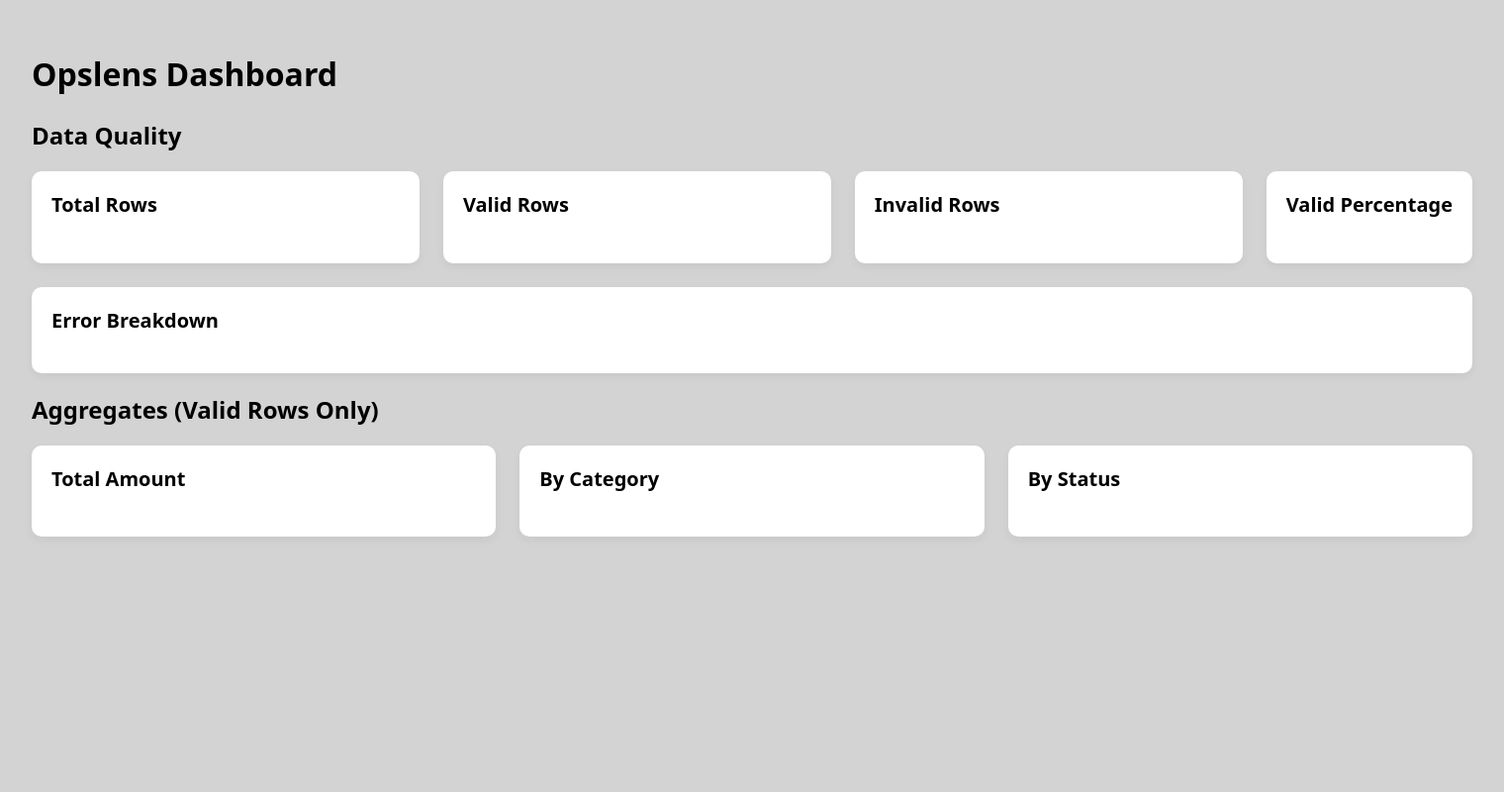
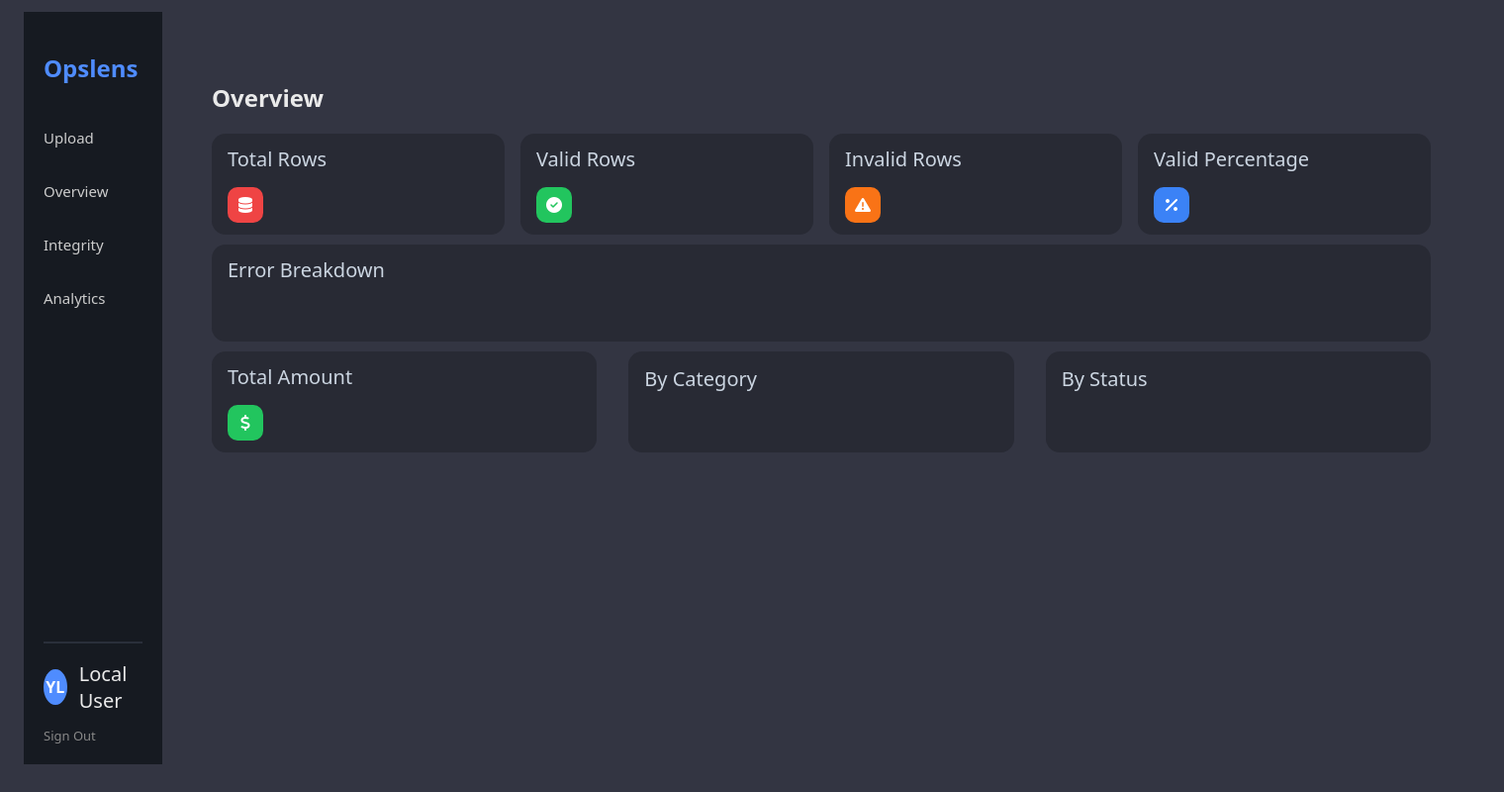
Before and after one commit to Youssif-AB/opslens, a Flask app: template app/templates/dashboard.html in a window 1520 px wide. Shown: the whole page at 99% size. Run offline with Flask 3, Linux system fonts and the light colour scheme; the template is opened without the code that fills it, so the values that code supplies are empty.

Commit message:
improved overview layout, including addition of a sidebar

```diff
--- a/app/routes.py
+++ b/app/routes.py
@@ -15,7 +15,7 @@ def valid_amount(value):
 
 def valid_timestamp(time):
     try:
-        datetime.fromisoformat(time)
+        datetime.fromisoformat(time.replace(" ", "T"))
         return True
     except:
         return False
@@ -127,7 +127,7 @@ def index():
             status_counts = status_counts
             )
 
-    return render_template("base.html")
+    return render_template("upload.html")
 
 @app.route("/health")
 def health():
--- a/app/static/styles.css
+++ b/app/static/styles.css
@@ -1,38 +1,183 @@
 body {
     font-family: system-ui, sans-serif;
-    background: #D3D3D3;
+    background: #333542;
     margin: 0;
-    padding: 2rem;
+    padding: 0.75rem 1.5rem;
+
+    color: #eaeaea
+}
+
+.app {
+    display: flex;
+    min-height: 95vh;
+}
+
+.sidebar {
+    width: 250px;
+    background: #161a21;
+    padding: 20px;
+    display: flex;
+    flex-direction: column;
+    justify-content: space-between;
+}
+
+.sidebar-top {
+    display: flex;
+    flex-direction: column;
+}
+
+.sidebar-bottom {
+    border-top: 2px solid #2a2f3a;
+    padding-top: 10px
+}
+
+.sidebar .logo {
+    color: #4f8cff;
+    margin-bottom: 30px
+}
+
+.sidebar nav a {
+    display: block;
+    color: #ccc;
+    text-decoration: none;
+    padding: 14px 0;
+    margin-bottom: 6px;
+    font-size: 15px;
+}
+
+.sidebar nav a:last-child {
+    margin-bottom: 0;
+}
+
+.sidebar nav a:hover{
+    color: white;
+}
+
+.content {
+    flex: 1;
+    padding: 50px;
 }
 
 h1 {
     margin-bottom: 1.5rem;
 }
 
-.grid {
+.grid-top {
+    display: grid;
+    grid-template-columns: repeat(4, 1fr);
+    gap: 1rem;
+    margin-bottom: 10px;
+}
+
+.grid-bottom {
     display: grid;
     grid-template-columns: repeat(3, 1fr);
-    gap: 1.5rem;
+    gap: 2rem;
+    margin-top: 10px;
 }
 
 .card {
-    background: white;
-    padding: 1.25rem;
-    border-radius: 10px;
-    box-shadow: 0 4px 10px rgba(0, 0, 0, 0.05);
+    background: #282A34;
+    border-radius: 14px;
+    padding: 12px 16px;
+    display: flex;
+    flex-direction: column;
+    justify-content: center;
 }
 
-.card h3 {
-    margin-top: 0;
+
+.card-header h3 {
+    margin: 0;
     font-size: 1.25rem;
-    color: #000000;
+    font-weight: 500;
+    color: #cbd5e1;
+    margin-bottom: 15px;
 }
 
-.card p {
-    font-size: 1.6rem;
-    font-weight: bold;
+
+.card-body p {
+    margin: 0;
+    font-size: 1.5rem;
+    font-weight: 700;
+}
+
+
+.card-body li{
+    color: #000000
 }
 
 .card.wide{
-    grid-column: span 4;
+    width: 1200px;
 }
+
+.card.wide li {
+    color: #000000
+}
+
+.card-body {
+    display: flex;
+    align-items: center;
+    gap: 12px;
+    padding: 0;
+}
+
+
+.account-info {
+  display: flex;
+  align-items: center;
+  gap: 12px;
+  cursor: pointer;
+  margin-top: 7px;
+}
+
+.avatar {
+  width: 36px;
+  height: 36px;
+  background: #4f8cff;
+  color: white;
+  border-radius: 50%;
+  display: flex;
+  align-items: center;
+  justify-content: center;
+  font-weight: bold;
+}
+
+.account-info .name {
+  font-size: 20px;
+}
+
+ .switch {
+  font-size: 13px;
+  color: #888;
+  margin-top: 13px;
+}
+
+
+/* icon base */
+.icon {
+    width: 36px;
+    height: 36px;
+    border-radius: 10px;
+    display: flex;
+    align-items: center;
+    justify-content: center;
+    color: white;
+
+}
+
+/* semantic colors */
+.icon.red {
+  background: #ef4444;
+}
+
+.icon.blue {
+  background: #3b82f6;
+}
+
+.icon.green {
+  background: #22c55e;
+}
+
+.icon.orange {
+  background: #f97316;
+}
--- a/app/templates/dashboard.html
+++ b/app/templates/dashboard.html
@@ -1,39 +1,57 @@
-<!DOCTYPE html>
-<html>
-    <head>
-        <title> Opslens Dashboard</title>
-        <link rel="stylesheet" href="{{ url_for('static', filename='styles.css') }}">
+{% extends "layout.html" %}
 
-    </head>
+{% block content %}
 
-    <body>
-        <h1>Opslens Dashboard</h1>
+    <h2>Overview</h2>
 
-        <h2>Data Quality</h2>
+    <div class = "grid-top">
 
-        <div class = "grid">
-            <div class = "card">
+        <div class ="card">
+            <div class = "card-header">
                 <h3>Total Rows</h3>
+            </div>
+            <div class="card-body">
+                <i class="fa-solid fa-database icon red"></i>
                 <p>{{ total_rows }}</p>
             </div>
+        </div>
 
-            <div class = "card">
+        <div class ="card">
+            <div class = "card-header">
                 <h3>Valid Rows</h3>
+            </div>
+            <div class="card-body">
+                <i class="fa-solid fa-circle-check icon green"></i>
                 <p>{{ valid_rows }}</p>
             </div>
+        </div>
 
-            <div class = "card">
+        <div class ="card">
+            <div class = "card-header">
                 <h3>Invalid Rows</h3>
+            </div>
+            <div class="card-body">
+                <i class="fa-solid fa-triangle-exclamation icon orange"></i>
                 <p>{{ invalid_rows }}</p>
             </div>
+        </div>
 
-            <div class = "card">
+        <div class ="card">
+            <div class = "card-header">
                 <h3>Valid Percentage</h3>
+            </div>
+            <div class="card-body">
+                <i class="fa-solid fa-percent icon blue"></i>
                 <p>{{ valid_pct }}</p>
             </div>
+        </div>
+    </div>
 
-            <div class = "card wide">
+    <div class ="card wide">
+        <div class = "card-header">
             <h3>Error Breakdown</h3>
+        </div>
+        <div class="card-body">
             <ul>
             {% for err, count in error_counts.items() %}
             <li>{{ err }}: {{ count }}</li>
@@ -42,25 +60,37 @@
         </div>
     </div>
 
-        <h2> Aggregates (Valid Rows Only)</h2>
+    <div class = grid-bottom>
 
-        <div class = "grid">
-            <div class = "card">
+        <div class ="card">
+            <div class = "card-header">
                 <h3>Total Amount</h3>
+            </div>
+            <div class="card-body">
+                <i class="fa-solid fa-dollar-sign icon green"></i>
                 <p>{{ total_amount }}</p>
             </div>
+        </div>
 
-            <div class="card">
+        <div class ="card">
+            <div class = "card-header">
                 <h3>By Category</h3>
+            </div>
+            <div class="card-body">
                 <ul>
                 {% for cat, count in category_counts.items() %}
                 <li>{{ cat }}: {{ count }}</li>
                 {% endfor %}
                 </ul>
             </div>
+        </div>
 
-            <div class = "card">
+
+        <div class ="card">
+            <div class = "card-header">
                 <h3>By Status</h3>
+            </div>
+            <div class="card-body">
                 <ul>
                     {% for status, count in status_counts.items() %}
                     <li>{{ status }}: {{ count }}</li>
@@ -68,6 +98,7 @@
                 </ul>
             </div>
         </div>
+    </div>
 
-    </body>
-</html>
+
+{% endblock %}
--- /dev/null
+++ b/app/templates/layout.html
@@ -0,0 +1,43 @@
+<!DOCTYPE html>
+<html>
+    <head>
+        <title>Opslens</title>
+        <link
+            rel="stylesheet"
+            href="https://cdnjs.cloudflare.com/ajax/libs/font-awesome/6.5.0/css/all.min.css"
+        />
+
+    </head>
+    <link rel="stylesheet" href="{{ url_for('static', filename='styles.css') }}">
+
+    <body>
+        <div class = "app">
+        <!--Side bar-->
+        <aside class = "sidebar">
+
+            <div class = "sidebar-top">
+                <h2 class = "logo">Opslens</h2>
+                <nav>
+                    <a href="/">Upload</a>
+                    <a href="/dashboard">Overview</a>
+                    <a href="/integrity">Integrity</a>
+                    <a href="Analytics">Analytics</a>
+                </nav>
+            </div>
+
+            <div class = "sidebar-bottom">
+                <div class = "account-info">
+                    <div class = "avatar">YL</div>
+                    <div class = "name">Local User</div>
+                </div>
+                <div class = "switch">Sign Out</div>
+            </div>
+        </aside>
+
+        <main class = "content">
+            {% block content %}{% endblock %}
+        </main>
+        </div>
+    </body>
+
+</html>
```
Also changed, not shown: app/templates/index.html (deleted), app/templates/upload.html (renamed from app/templates/base.html). Lines whose indentation alone changed are shown as unchanged.
